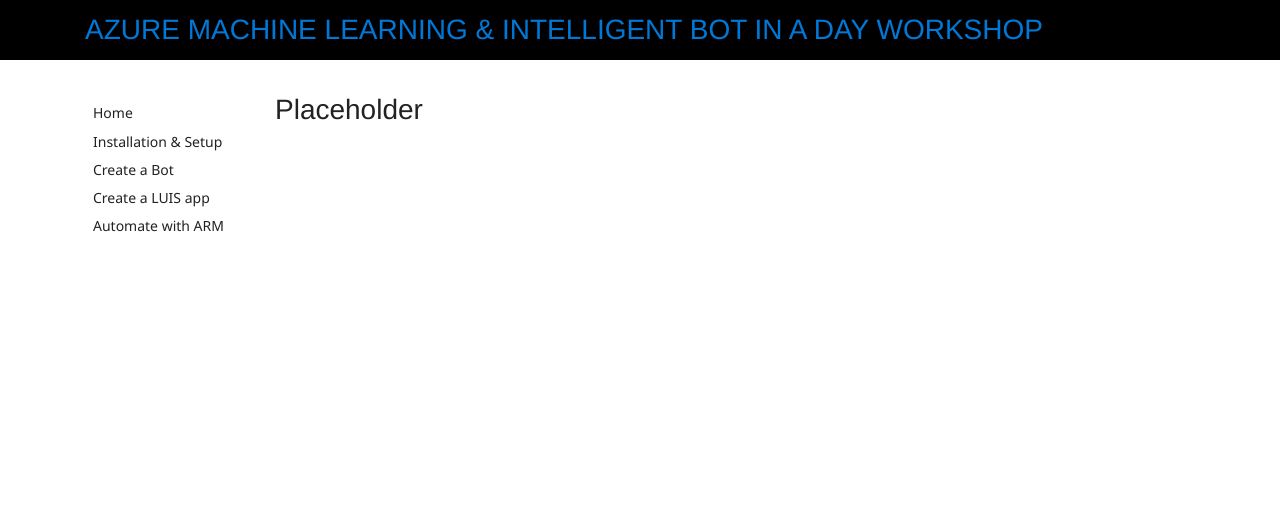
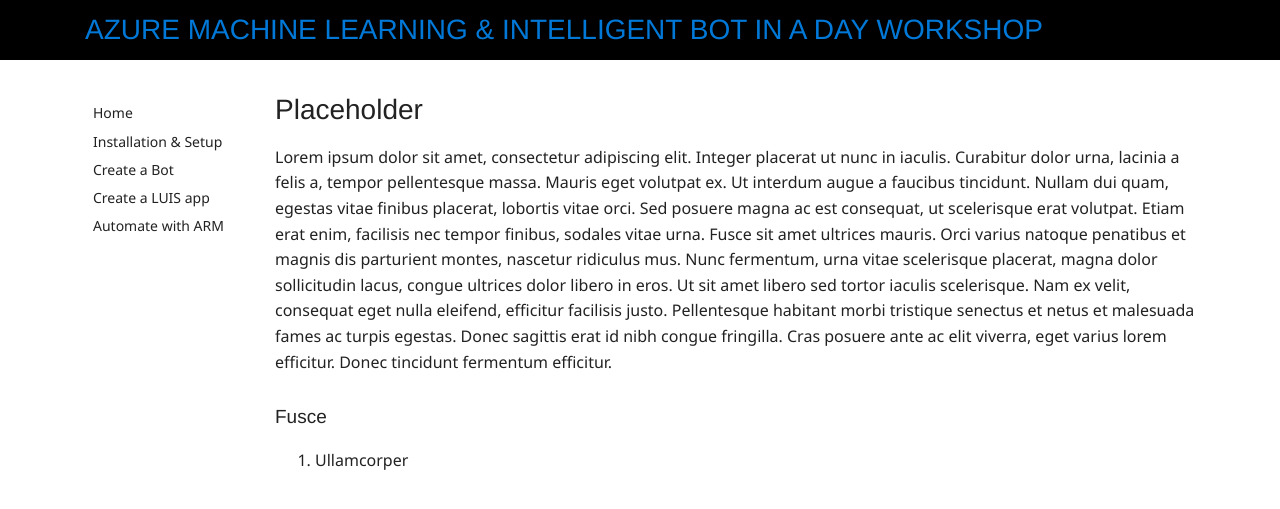
Before and after one commit to scook-valorem/bot-in-a-day, a Jekyll site: the page built from luis.md, in a window 1280 px wide. Shown: the top 509 px of the page. Built offline with Jekyll 4.4.1, drawn with Linux system fonts in a browser that asks for light colours; nearby versions of some CDN libraries.

Commit message:
Update luis.md

```diff
--- a/luis.md
+++ b/luis.md
@@ -5,3 +5,9 @@
 ---
 
 ## Placeholder
+
+Lorem ipsum dolor sit amet, consectetur adipiscing elit. Integer placerat ut nunc in iaculis. Curabitur dolor urna, lacinia a felis a, tempor pellentesque massa. Mauris eget volutpat ex. Ut interdum augue a faucibus tincidunt. Nullam dui quam, egestas vitae finibus placerat, lobortis vitae orci. Sed posuere magna ac est consequat, ut scelerisque erat volutpat. Etiam erat enim, facilisis nec tempor finibus, sodales vitae urna. Fusce sit amet ultrices mauris. Orci varius natoque penatibus et magnis dis parturient montes, nascetur ridiculus mus. Nunc fermentum, urna vitae scelerisque placerat, magna dolor sollicitudin lacus, congue ultrices dolor libero in eros. Ut sit amet libero sed tortor iaculis scelerisque. Nam ex velit, consequat eget nulla eleifend, efficitur facilisis justo. Pellentesque habitant morbi tristique senectus et netus et malesuada fames ac turpis egestas. Donec sagittis erat id nibh congue fringilla. Cras posuere ante ac elit viverra, eget varius lorem efficitur. Donec tincidunt fermentum efficitur.
+
+### Fusce
+
+1. Ullamcorper
```
